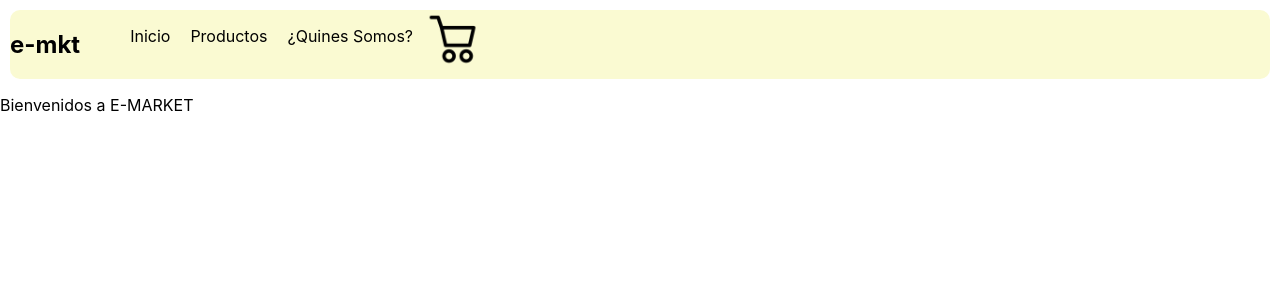
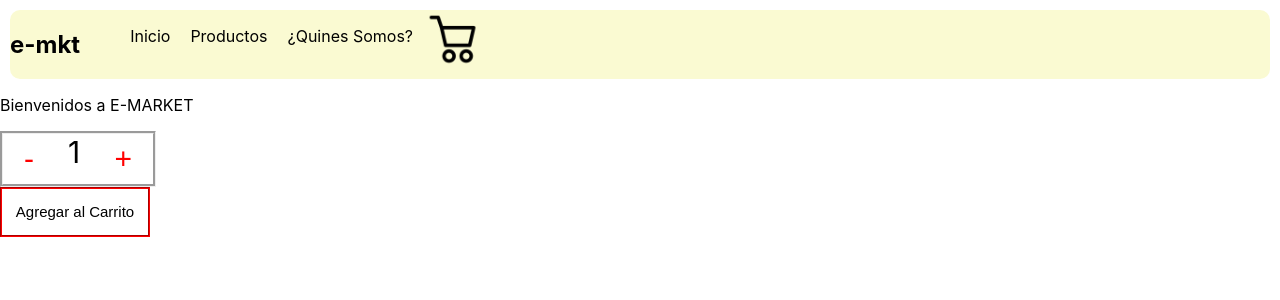
Before and after one commit to aguescribano87/e-mkt, a React (Create React App) app: page / in a window 1280 px wide. Shown: the top 300 px of the page. Built offline with nearby package versions, Linux system fonts and the light colour scheme.

Commit message:
ItemCount

```diff
--- a/src/Components/CartWidjet/CartWidjet.jsx
+++ b/src/Components/CartWidjet/CartWidget.jsx
@@ -1,10 +1,10 @@
 import React from "react"
-import "./CartWidjet.css"
+import "./CartWidget.css"
 
-function CartWidjet() {
+function CartWidget() {
     return (
         <button className="iconoCarrito"></button>
     )
 }
 
-export {CartWidjet}
+export {CartWidget}
--- /dev/null
+++ b/src/Components/ItemCount/ItemCount.css
@@ -0,0 +1,33 @@
+.itemCountConteiner{
+    display: flex;
+    flex-direction: row;
+    border-style:groove;
+    width: 150px;
+    height: 50px;
+    justify-content: space-around;
+
+
+}
+.itemCountButton{
+    background-color: transparent;
+    border-color: transparent;
+    align-items: center;
+    color: red;
+    font-size: 15px;
+    font-size: 30px;
+}
+.itemCountSpan{
+    display:block;
+    text-align: center;
+    font-size: 30px;
+
+}
+.btnAgregar{
+    width: 150px;
+    height: 50px;
+    background-color: transparent;
+    border-color: red;
+    border-style:groove;
+    font-size: 15px;
+
+}
--- /dev/null
+++ b/src/Components/ItemCount/ItemCount.jsx
@@ -0,0 +1,42 @@
+import React from "react"
+import { useState } from "react"
+import "./ItemCount.css"
+
+export const ItemCount = ({stock,initial})=>{
+    const [contador, setContador] = useState(initial)
+    const [nuevoStock, setNuevoStock] =useState(stock)
+
+    function sumar(){
+
+        if(nuevoStock !== 1){
+            setContador(parseInt(contador) + 1)
+            setNuevoStock(parseInt(nuevoStock) - 1)
+        }
+    }
+
+    function restar(){
+        if(contador > 1){
+            setContador(parseInt(contador) - 1)
+            setNuevoStock(parseInt(nuevoStock) + 1)
+        }
+
+    }
+
+    function agregar(){
+        alert(`Se agregaron ${contador} productos al carrito`)
+    }
+
+    return(
+        <div>
+
+        <div className="itemCountConteiner">
+            <button onClick={restar} className="itemCountButton">-</button>
+            <span className="itemCountSpan">{contador}</span>
+            <button onClick={sumar} className="itemCountButton">+</button>
+        </div>
+
+        <button onClick={agregar} className="btnAgregar">Agregar al Carrito</button>
+        </div>
+        )
+
+}
--- a/src/Components/ItemListConteiner/ItemListConteiner.jsx
+++ b/src/Components/ItemListConteiner/ItemListConteiner.jsx
@@ -1,11 +1,15 @@
 import React from "react"
+import {ItemCount} from "../ItemCount/ItemCount"
 
 
 function ItemListConteiner({saludo}) {
+
     return (
         <div>
             <p>{saludo}</p>
+            <ItemCount initial="1" stock="5" />
         </div>
+
     )
 }
 
--- a/src/Components/Navbar/navbar.jsx
+++ b/src/Components/Navbar/navbar.jsx
@@ -1,6 +1,6 @@
 import React from "react"
 import "./navbar.css"
-import {CartWidjet} from "../CartWidjet/CartWidjet"
+import {CartWidget} from "../CartWidjet/CartWidget"
 
 function NavBar() {
     return (
@@ -12,7 +12,7 @@ function NavBar() {
                 <li>Productos</li>
                 <li>¿Quines Somos?</li>
             </ul>
-            <CartWidjet/>
+            <CartWidget/>
 
         </nav>
     )
```
Also changed, not shown: src/Components/CartWidjet/CartWidget.css (renamed from src/Components/CartWidjet/CartWidjet.css).
